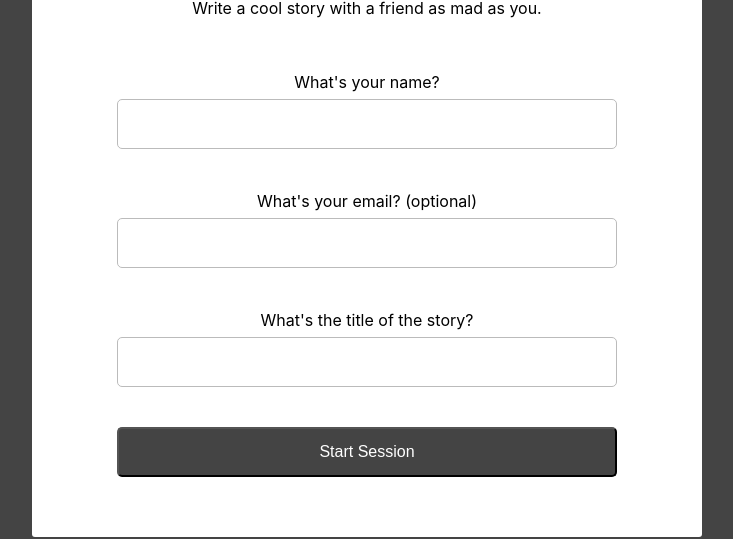
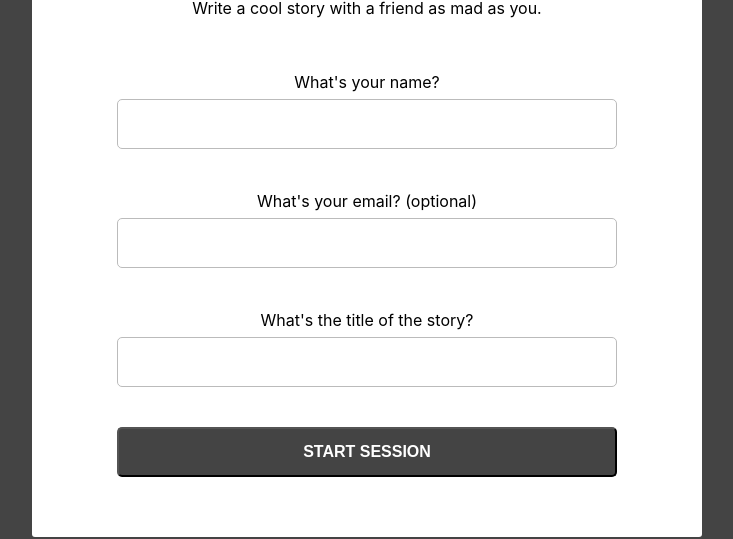
Before and after one commit to OpeOnikute/sgx, a React (Create React App) app in the folder client/: page / in a window 1280 px wide. Shown: the part 189-728 px from the top of the page, without its empty margins (273-1006 px from the left). Built offline with nearby package versions, Linux system fonts and the light colour scheme.

Commit message:
refactor(client): rename welcome form to createstory form

```diff
--- /dev/null
+++ b/client/src/api/index.js
@@ -0,0 +1,18 @@
+const BASE_URL = 'http://127.0.0.1:8000';
+
+function createStory({ name, email, storyTitle }) {
+  return Promise.resolve({
+    _id: 'knf2pun34m3kfnp238h432infwqejknf',
+    link: 'https://sgx.com/link/erknfp23uehf3fr23jfno32u4',
+    initiatorName: name,
+    initiatorEmail: email,
+    title: storyTitle,
+  });
+  // return fetch(`${BASE_URL}/story`, {
+  //   method: 'POST',
+  //   body: JSON.stringify({ name, email, storyTitle }),
+  //   headers: { 'Content-Type': 'application/json' },
+  // }).then((data) => data.json());
+}
+
+export default createStory;
--- a/client/src/components/Pages/HomePage.js
+++ b/client/src/components/Pages/HomePage.js
@@ -1,10 +1,10 @@
 import React, { Component } from 'react';
 import './HomePage.scss';
-import WelcomeForm from './HomePage/WelcomeForm';
+import CreateStoryForm from './HomePage/CreateStoryForm';
 
 class HomePage extends Component {
-  onSubmit = (evt) => {
-    evt.preventDefault();
+  onCreateStory = ({ story }) => {
+    this.props.history.push({ pathname: '/invite', state: { story } });
   };
 
   render() {
@@ -20,7 +20,9 @@ class HomePage extends Component {
                 Write a cool story with a friend as mad as you.
               </div>
             </div>
-            <WelcomeForm />
+            <div className="Page__center-card__body">
+              <CreateStoryForm onCreateStory={this.onCreateStory} />
+            </div>
           </div>
         </div>
       </div>
--- a/client/src/components/Pages/HomePage/WelcomeForm.js
+++ b/client/src/components/Pages/HomePage/CreateStoryForm.js
@@ -1,7 +1,13 @@
 import React, { Component } from 'react';
-import './WelcomeForm.scss';
+import './CreateStoryForm.scss';
+import createStory from '../../../api';
+import PropTypes from 'prop-types';
 
-class WelcomeForm extends Component {
+class CreateStoryForm extends Component {
+  static propTypes = {
+    onCreateStory: PropTypes.func.isRequired,
+  };
+
   state = {
     name: '',
     email: '',
@@ -9,11 +15,12 @@ class WelcomeForm extends Component {
     formError: '',
   };
 
-  onSubmit = (evt) => {
+  onSubmit = async (evt) => {
     evt.preventDefault();
-
+    if (!this.validateForm()) return;
     const { name, email, storyTitle } = this.state;
-    if (!this.validateForm()) return;
+    const story = await createStory({ name, email, storyTitle });
+    this.props.onCreateStory({ story });
   };
 
   validateForm() {
@@ -24,7 +31,7 @@ class WelcomeForm extends Component {
       return;
     }
     if (email) {
-      const re = /^(([^<>()\[\]\\.,;:\s@"]+(\.[^<>()\[\]\\.,;:\s@"]+)*)|(".+"))@((\[[0-9]{1,3}\.[0-9]{1,3}\.[0-9]{1,3}\.[0-9]{1,3}\])|(([a-zA-Z\-0-9]+\.)+[a-zA-Z]{2,}))$/;
+      const re = /^(([^<>()[\]\\.,;:\s@"]+(\.[^<>()[\]\\.,;:\s@"]+)*)|(".+"))@((\[[0-9]{1,3}\.[0-9]{1,3}\.[0-9]{1,3}\.[0-9]{1,3}\])|(([a-zA-Z\-0-9]+\.)+[a-zA-Z]{2,}))$/;
       if (!re.test(email.toLowerCase())) {
         this.setState({ formError: 'Please enter a valid email address' });
         return;
@@ -52,7 +59,7 @@ class WelcomeForm extends Component {
           <div className="Form__prompt Form__prompt--error">{formError}</div>
         )}
         <div className="Form__input-group">
-          <label for="name" className="Form__label">
+          <label htmlFor="name" className="Form__label">
             What's your name?
           </label>
           <input
@@ -64,7 +71,7 @@ class WelcomeForm extends Component {
           />
         </div>
         <div className="Form__input-group">
-          <label for="email" className="Form__label">
+          <label htmlFor="email" className="Form__label">
             What's your email? (optional)
           </label>
           <input
@@ -75,7 +82,7 @@ class WelcomeForm extends Component {
           />
         </div>
         <div className="Form__input-group">
-          <label for="storyTitle" className="Form__label">
+          <label htmlFor="storyTitle" className="Form__label">
             What's the title of the story?
           </label>
           <input
@@ -97,4 +104,4 @@ class WelcomeForm extends Component {
   }
 }
 
-export default WelcomeForm;
+export default CreateStoryForm;
--- a/client/src/components/Pages/HomePage/WelcomeForm.scss
+++ b/client/src/components/Pages/HomePage/CreateStoryForm.scss
@@ -26,6 +26,8 @@
     font-size: 1rem;
     background: $primary-color;
     color: #ffffff;
+    text-transform: uppercase;
+    font-weight: 700;
   }
   .Form__prompt {
     padding: 10px;
```
